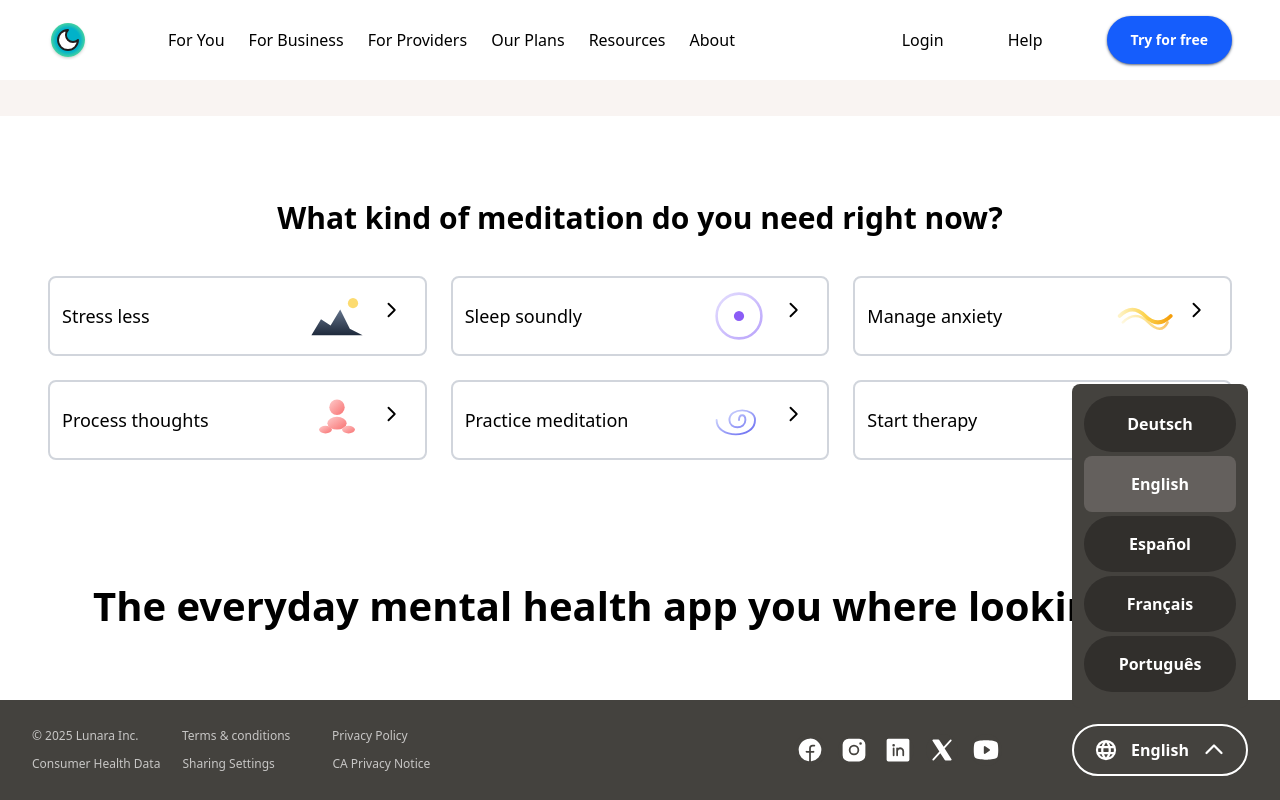
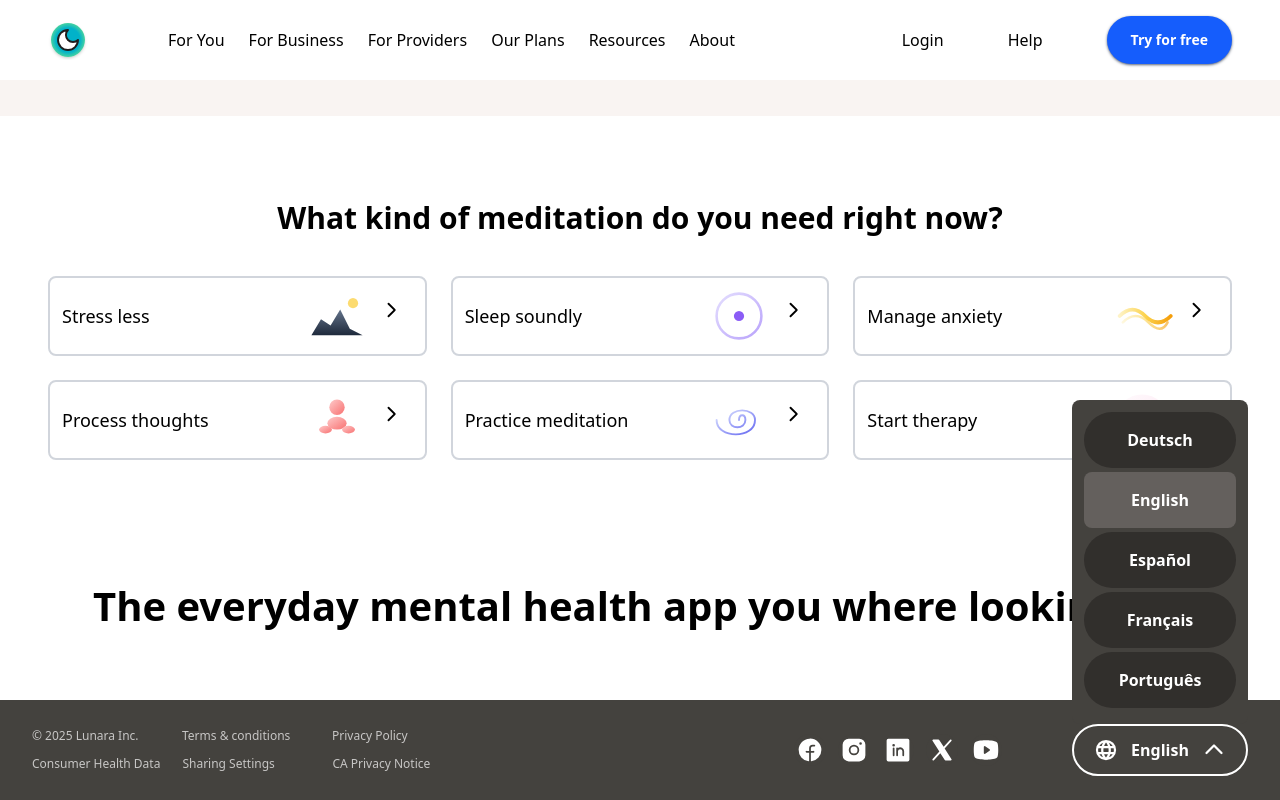
Before and after one commit to Ireneripo/lunara, a React (Vite) app: page / in a window 1280 px wide. Both pictures are taken after a click on the button "English". Shown: the part 588-1388 px from the top of the page. Built offline with nearby package versions, Linux system fonts and the light colour scheme.

Commit message:
style:💄 remove unnecessary bottom margin to menu

```diff
--- a/src/components/LanguageSelector/LanguageSelector.jsx
+++ b/src/components/LanguageSelector/LanguageSelector.jsx
@@ -52,7 +52,7 @@ function LanguageSelector() {
       </Button>
 
       {isMenuOpen && (
-        <ul className="absolute bottom-full mb-4 bg-[#44423E] rounded-lg pt-3 px-3 pb-4 flex flex-col gap-1 z-50 w-full">
+        <ul className="absolute bottom-full bg-[#44423E] rounded-lg pt-3 px-3 pb-4 flex flex-col gap-1 z-50 w-full">
           {languages.map((language) => (
             <li
               key={language}
```
